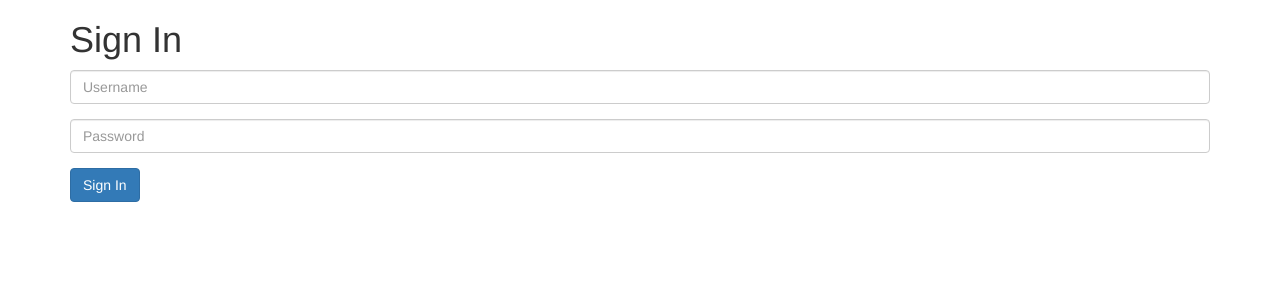
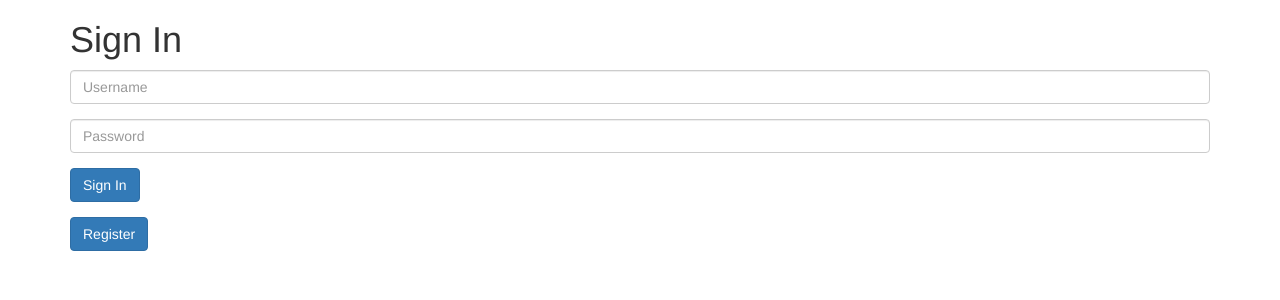
Before and after one commit to pavanIITB/CS50WebDev, a Flask app: page / in a window 1280 px wide. Shown: the top 300 px of the page. Run offline with Flask 2, Linux system fonts and the light colour scheme; some libraries are stand-ins or nearby versions.

Commit message:
interconnceted Sign In and Register

```diff
--- a/application.py
+++ b/application.py
@@ -25,6 +25,11 @@ db = scoped_session(sessionmaker(bind=engine))
 def index():
     #return render_template("register.html")
     return render_template("sign_in.html")
+
+@app.route("/reg")
+def reg():
+    return render_template("register.html")
+    #return render_template("sign_in.html")
 
 @app.route("/register", methods=["POST"])
 def register():
--- a/templates/register.html
+++ b/templates/register.html
@@ -24,6 +24,7 @@
         <div class="form-group">
             <button class="btn btn-primary">Register</button>
         </div>
+        <input class="btn btn-primary" type="reset" value="Reset">
 
     </form>
 {% endblock %}
--- a/templates/sign_in.html
+++ b/templates/sign_in.html
@@ -21,5 +21,7 @@
             <button class="btn btn-primary">Sign In</button>
         </div>
 
+        <a class="btn btn-primary" href="reg" role="button">Register</a>
+
     </form>
 {% endblock %}
```
Also changed, not shown: 10 other files.
